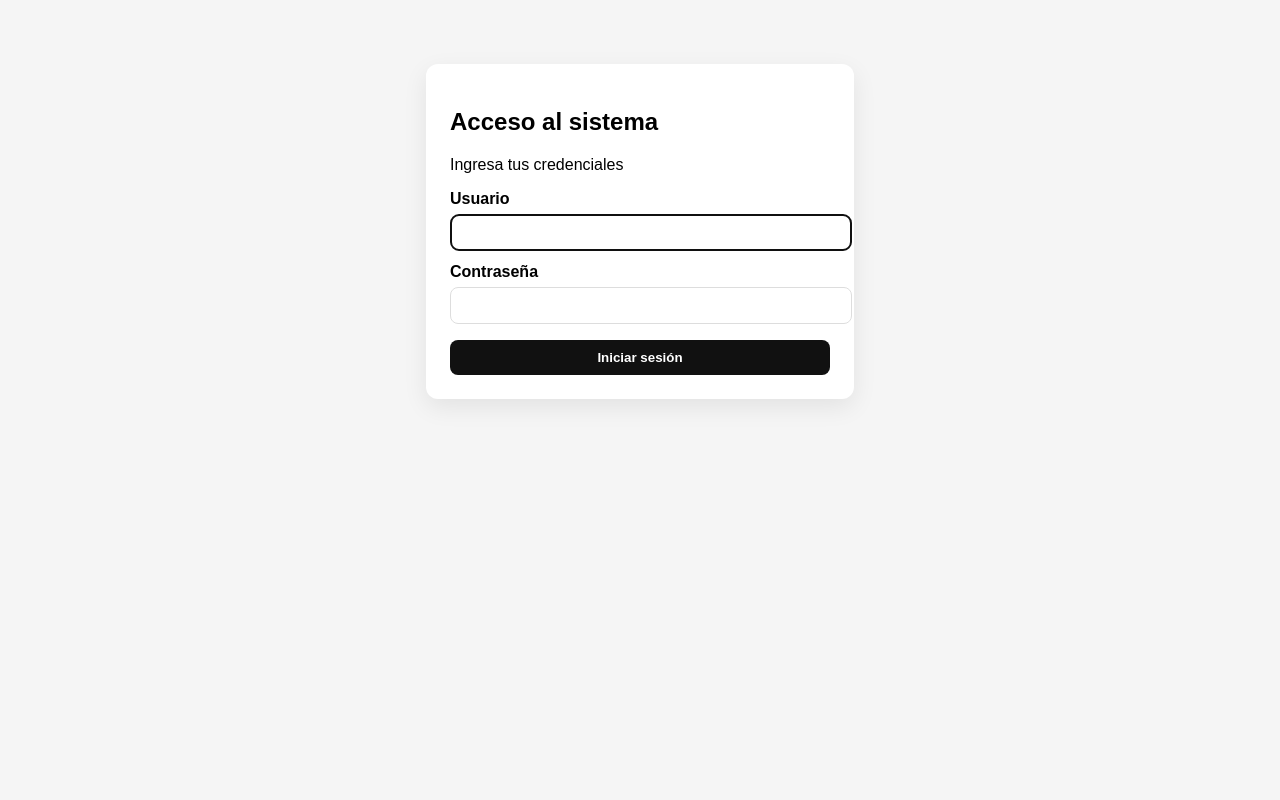
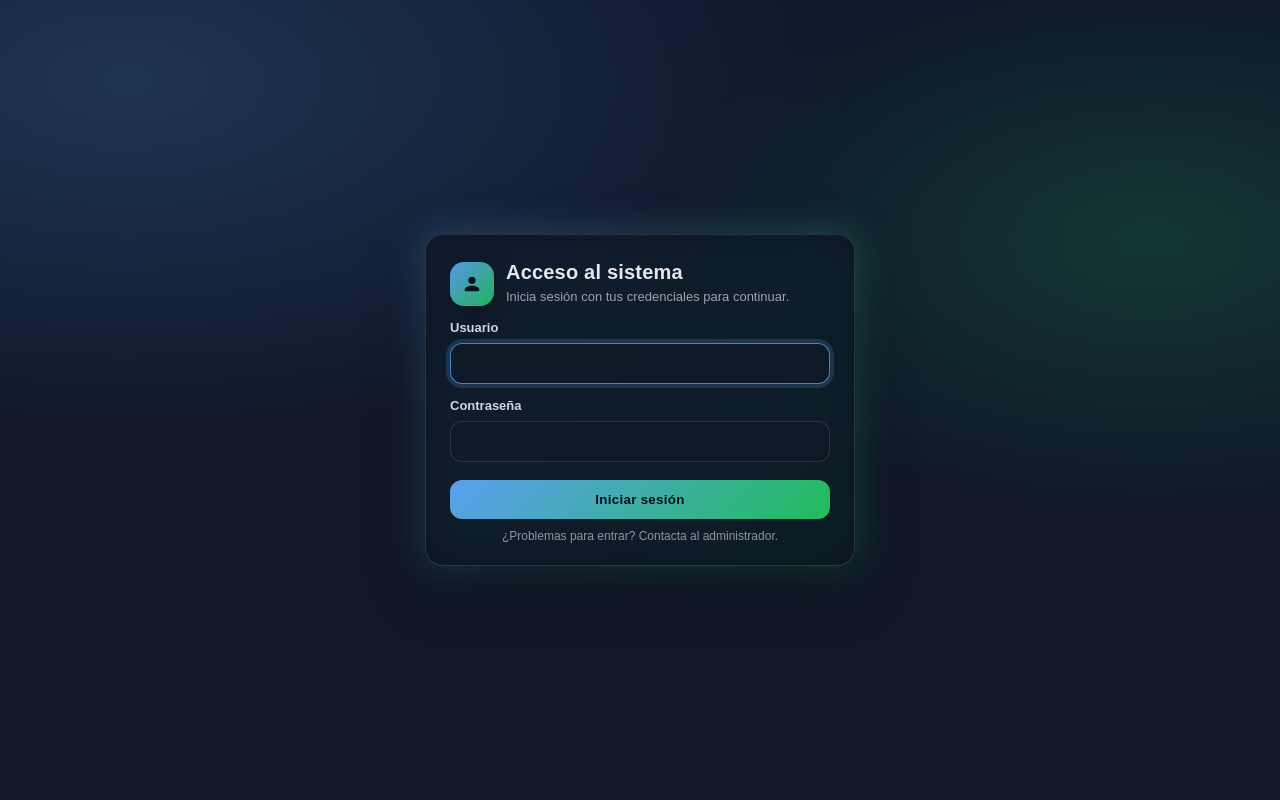
Before and after one commit to DanielMota231231/sistema-web-biometrico-infantil, a Django app: page /login/ in a window 1280 px wide. Run offline with Django 5.2, Linux system fonts and the light colour scheme.

Commit message:
Mejora del diseño del login

```diff
--- a/backend/accounts/templates/accounts/login.html
+++ b/backend/accounts/templates/accounts/login.html
@@ -4,32 +4,207 @@
   <meta charset="utf-8">
   <title>Iniciar sesión</title>
   <meta name="viewport" content="width=device-width, initial-scale=1">
+
   <style>
-    body { font-family: Arial, sans-serif; background:#f5f5f5; }
-    .card { max-width: 380px; margin: 8vh auto; background:#fff; padding:24px; border-radius:12px; box-shadow:0 8px 24px rgba(0,0,0,.08); }
-    label { display:block; margin-top:12px; font-weight:600; }
-    input { width:100%; padding:10px; margin-top:6px; border:1px solid #ddd; border-radius:8px; }
-    button { width:100%; margin-top:16px; padding:10px; border:0; border-radius:8px; background:#111; color:#fff; font-weight:700; cursor:pointer; }
-    .error { background:#ffe5e5; border:1px solid #ffb3b3; padding:10px; border-radius:8px; margin-top:12px; }
+    :root{
+      --bg1:#0f172a;      /* slate-900 */
+      --bg2:#111827;      /* gray-900 */
+      --card:#0b1220cc;   /* glass */
+      --border:#ffffff1f;
+      --text:#e5e7eb;     /* gray-200 */
+      --muted:#9ca3af;    /* gray-400 */
+      --accent:#22c55e;   /* green-500 */
+      --accent2:#60a5fa;  /* blue-400 */
+      --danger:#ef4444;   /* red-500 */
+      --shadow: 0 20px 60px rgba(0,0,0,.35);
+      --radius: 18px;
+    }
+
+    *{ box-sizing:border-box; }
+    body{
+      margin:0;
+      min-height:100vh;
+      font-family: Arial, sans-serif;
+      color:var(--text);
+      background:
+        radial-gradient(1200px 600px at 10% 10%, rgba(96,165,250,.20), transparent 60%),
+        radial-gradient(900px 500px at 90% 30%, rgba(34,197,94,.18), transparent 55%),
+        linear-gradient(180deg, var(--bg1), var(--bg2));
+      display:flex;
+      align-items:center;
+      justify-content:center;
+      padding:24px;
+    }
+
+    .wrap{
+      width:100%;
+      max-width: 430px;
+      position:relative;
+    }
+
+    /* “halo” */
+    .wrap:before{
+      content:"";
+      position:absolute;
+      inset:-2px;
+      border-radius: calc(var(--radius) + 2px);
+      background: linear-gradient(135deg, rgba(96,165,250,.55), rgba(34,197,94,.55));
+      filter: blur(18px);
+      opacity:.55;
+      z-index:-2;
+    }
+
+    .card{
+      background: var(--card);
+      border: 1px solid var(--border);
+      border-radius: var(--radius);
+      box-shadow: var(--shadow);
+      padding: 26px 24px 22px;
+      backdrop-filter: blur(10px);
+    }
+
+    .brand{
+      display:flex;
+      gap:12px;
+      align-items:center;
+      margin-bottom: 14px;
+    }
+
+    .logo{
+      width:44px;height:44px;
+      border-radius: 14px;
+      background: linear-gradient(135deg, rgba(96,165,250,.9), rgba(34,197,94,.9));
+      display:grid;
+      place-items:center;
+      box-shadow: 0 12px 30px rgba(0,0,0,.25);
+      flex:0 0 auto;
+    }
+    .logo svg{ width:22px; height:22px; fill:#0b1220; }
+
+    h1{
+      font-size: 20px;
+      margin:0;
+      letter-spacing:.2px;
+    }
+    .subtitle{
+      margin: 4px 0 0;
+      font-size: 13px;
+      color: var(--muted);
+      line-height: 1.45;
+    }
+
+    .error{
+      margin: 14px 0 0;
+      background: rgba(239,68,68,.12);
+      border: 1px solid rgba(239,68,68,.35);
+      color: #fecaca;
+      padding: 10px 12px;
+      border-radius: 12px;
+      font-size: 13px;
+    }
+
+    .field{ margin-top: 14px; }
+    label{
+      display:block;
+      font-weight:700;
+      font-size: 13px;
+      margin-bottom:8px;
+      color:#d1d5db;
+    }
+
+    /* Estilo para inputs generados por Django form */
+    input{
+      width:100%;
+      padding: 12px 12px;
+      border: 1px solid rgba(255,255,255,.12);
+      border-radius: 12px;
+      background: rgba(17,24,39,.55);
+      color: var(--text);
+      outline: none;
+      transition: border-color .2s, box-shadow .2s, transform .02s;
+    }
+    input::placeholder{ color: rgba(156,163,175,.75); }
+
+    input:focus{
+      border-color: rgba(96,165,250,.75);
+      box-shadow: 0 0 0 4px rgba(96,165,250,.18);
+    }
+
+    .actions{
+      margin-top: 18px;
+      display:flex;
+      flex-direction:column;
+      gap: 10px;
+    }
+
+    button{
+      width:100%;
+      padding: 12px 14px;
+      border: 0;
+      border-radius: 12px;
+      background: linear-gradient(135deg, rgba(96,165,250,.95), rgba(34,197,94,.95));
+      color:#07101f;
+      font-weight:900;
+      letter-spacing:.3px;
+      cursor:pointer;
+      transition: transform .06s ease, filter .2s ease;
+    }
+    button:hover{ filter: brightness(1.05); }
+    button:active{ transform: translateY(1px); }
+
+    .hint{
+      margin-top: 10px;
+      font-size: 12px;
+      color: rgba(156,163,175,.9);
+      text-align:center;
+    }
+    .hint a{ color: rgba(96,165,250,.95); text-decoration:none; }
+    .hint a:hover{ text-decoration:underline; }
   </style>
 </head>
+
 <body>
+  <div class="wrap">
     <div class="card">
-    <h2>Acceso al sistema</h2>
-    <p>Ingresa tus credenciales</p>
+      <div class="brand">
+        <div class="logo" aria-hidden="true">
+          <!-- icono simple -->
+          <svg viewBox="0 0 24 24">
+            <path d="M12 12a4 4 0 1 0-4-4 4 4 0 0 0 4 4Zm0 2c-4.42 0-8 2-8 4.5A1.5 1.5 0 0 0 5.5 20h13A1.5 1.5 0 0 0 20 18.5C20 16 16.42 14 12 14Z"/>
+          </svg>
+        </div>
+        <div>
+          <h1>Acceso al sistema</h1>
+          <p class="subtitle">Inicia sesión con tus credenciales para continuar.</p>
+        </div>
+      </div>
 
       {% if form.errors %}
-      <div class="error">Usuario o contraseña incorrectos.</div>
+        <div class="error">Usuario o contraseña incorrectos. Verifica e inténtalo de nuevo.</div>
       {% endif %}
 
-    <form method="post">
+      <form method="post" autocomplete="on">
         {% csrf_token %}
-      <label>Usuario</label>
+
+        <div class="field">
+          <label for="{{ form.username.id_for_label }}">Usuario</label>
           {{ form.username }}
-      <label>Contraseña</label>
+        </div>
+
+        <div class="field">
+          <label for="{{ form.password.id_for_label }}">Contraseña</label>
           {{ form.password }}
+        </div>
+
+        <div class="actions">
           <button type="submit">Iniciar sesión</button>
+        </div>
+
+        <div class="hint">
+          ¿Problemas para entrar? Contacta al administrador.
+        </div>
       </form>
+    </div>
   </div>
 </body>
 </html>
```
Lines whose indentation alone changed are shown as unchanged.
